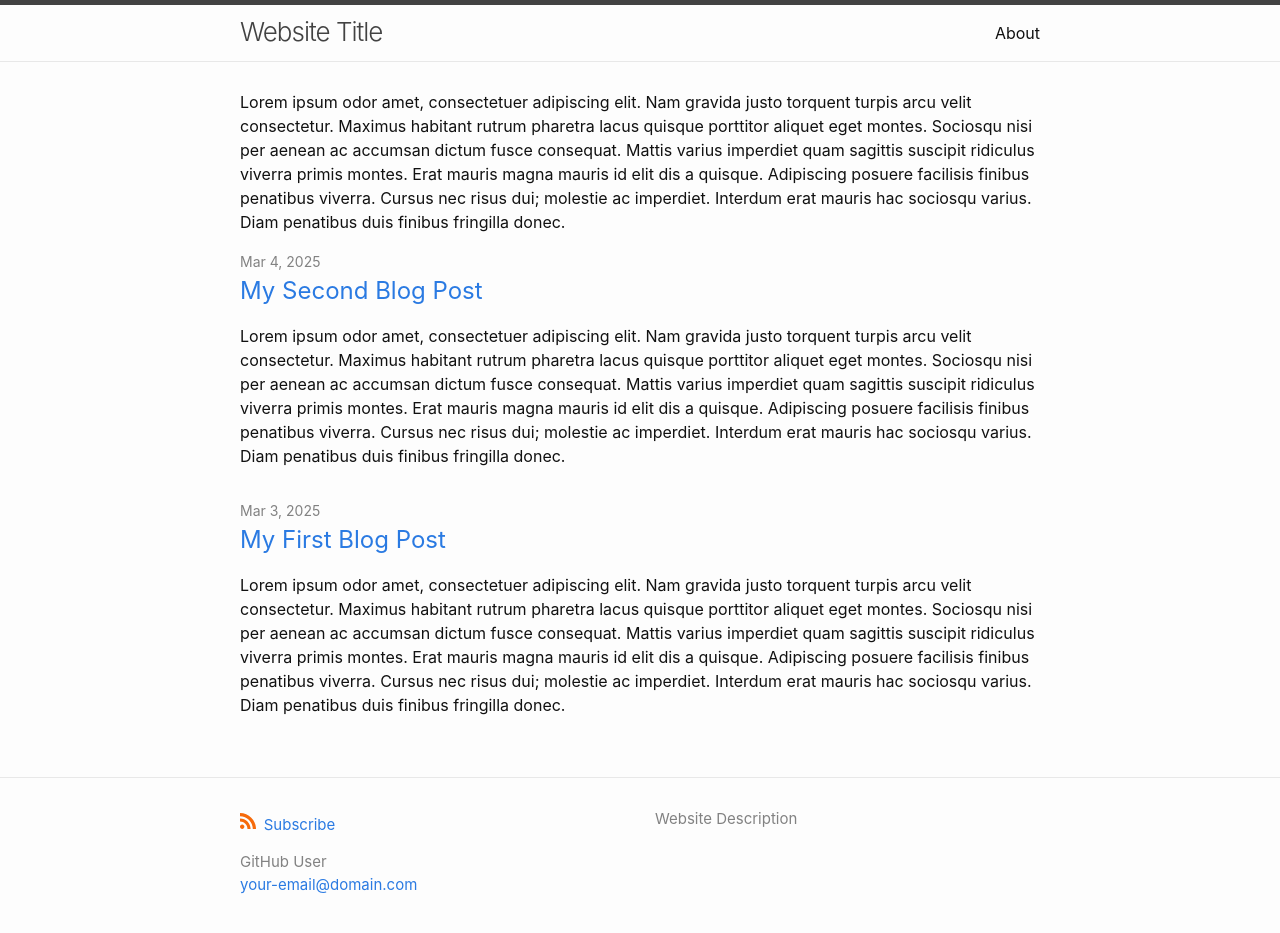
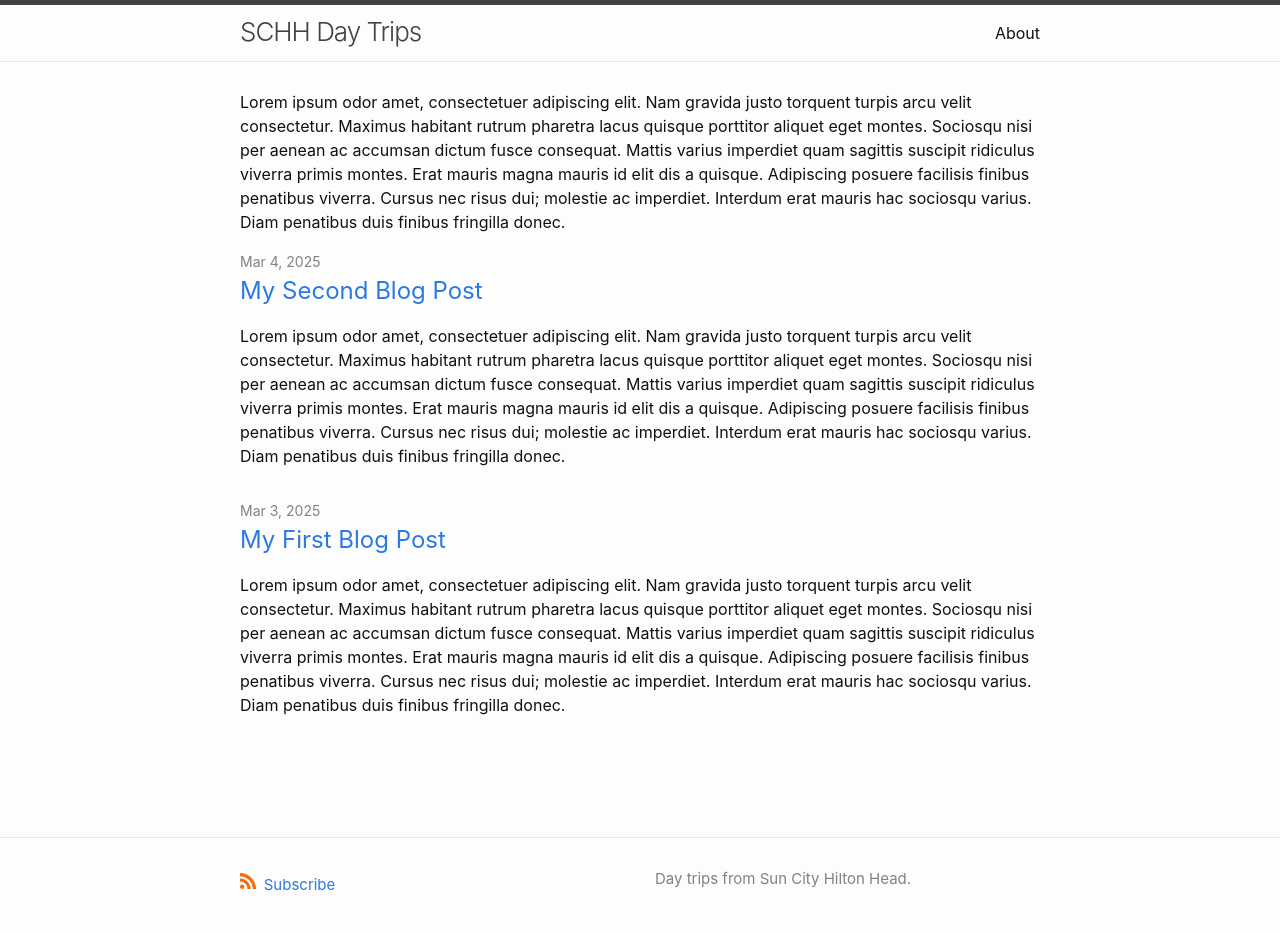
Before and after one commit to rsnyder/example-website, a Jekyll site: the page built from index.md, in a window 1280 px wide and 1036 px high. Shown: the top 933 px of the window. Built offline with Jekyll 4.4.1, drawn with Linux system fonts in a browser that asks for light colours.

Commit message:
Update _config.yml

```diff
--- a/_config.yml
+++ b/_config.yml
@@ -1,9 +1,9 @@
-title: Website Title
+title: SCHH Day Trips
 description: >
-  Website Description
-author:
-  name: GitHub User
-  email: your-email@domain.com
+  Day trips from Sun City Hilton Head.
+#author:
+  #name: GitHub User
+  #email: your-email@domain.com
 
 nav_pages:
   - about.md
```
